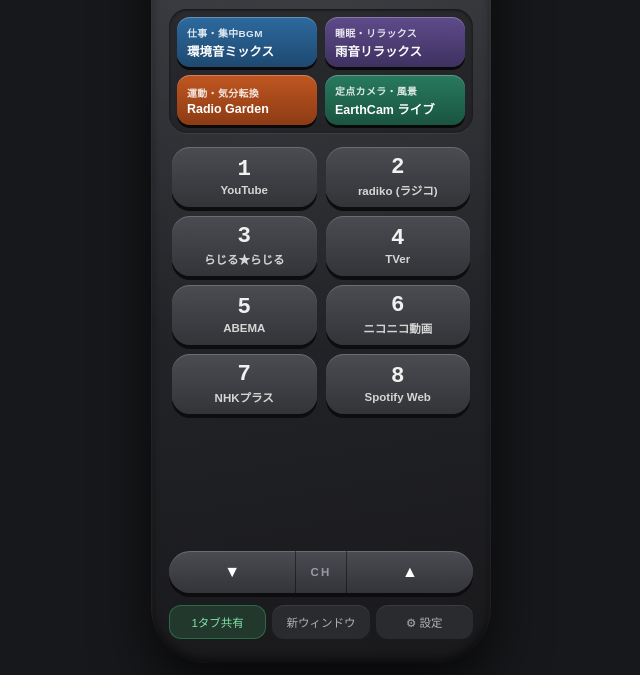
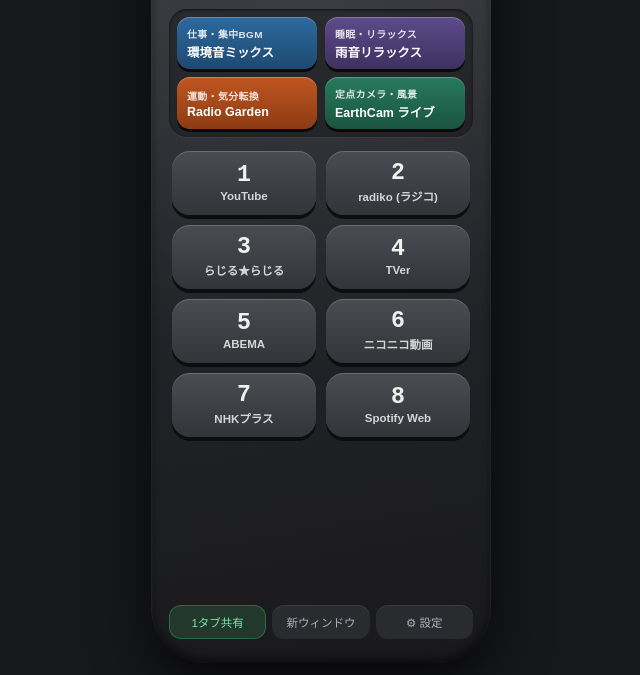
Before and after one commit to nsokatg/Ottchanel, a plain HTML site: page index.html in a window 1280 px wide. Shown: the part 125-800 px from the top of the page, without its empty margins (319-959 px from the left). Drawn offline with Linux system fonts and the light colour scheme.

```diff
--- a/index.html
+++ b/index.html
@@ -24,7 +24,7 @@
   .remote {
     width: 100%;
     max-width: 340px;
-    height: min(100%, 820px);
+    height: min(100%, 800px);
     display: flex;
     flex-direction: column;
     gap: 12px;
@@ -92,7 +92,7 @@
     align-items: flex-start;
     justify-content: center;
     gap: 2px;
-    min-height: 50px;
+    min-height: 52px;
     padding: 7px 10px;
     border: none;
     border-radius: 13px;
@@ -137,7 +137,7 @@
     display: grid;
     grid-template-columns: repeat(2, 1fr);
     grid-auto-rows: min-content;
-    gap: 9px;
+    gap: 10px;
     padding: 2px 3px 6px;
   }
 
@@ -148,8 +148,8 @@
     align-items: center;
     justify-content: center;
     gap: 3px;
-    min-height: 60px;
-    padding: 8px 8px;
+    min-height: 64px;
+    padding: 9px 8px;
     border: none;
     border-radius: 18px;
     background: linear-gradient(180deg, #4b4c52, #333438);
@@ -161,13 +161,13 @@
 
   .key:hover { background: linear-gradient(180deg, #5a5b62, #3a3b40); }
   .key:active { transform: translateY(3px); box-shadow: 0 1px 0 #0d0d0f; }
-  .key:focus-visible, .direct-key:focus-visible, .rocker button:focus-visible, .tool-btn:focus-visible { outline: 2px solid #4aa3ff; outline-offset: 2px; }
+  .key:focus-visible, .direct-key:focus-visible, .tool-btn:focus-visible { outline: 2px solid #4aa3ff; outline-offset: 2px; }
   .key.empty { opacity: 0.4; }
   .key.last { background: linear-gradient(180deg, #ee8a2c, #c75a12); box-shadow: 0 4px 0 #7a3608, inset 0 1px 0 rgba(255, 255, 255, 0.25); }
 
   .key-num {
     font-family: "Courier New", Courier, monospace;
-    font-size: 1.4rem;
+    font-size: 1.45rem;
     font-weight: bold;
     line-height: 1;
   }
@@ -194,39 +194,6 @@
   }
   .key.is-open .key-dot, .direct-key.is-open .key-dot { background: #2ecc71; box-shadow: 0 0 6px #2ecc71; }
   .key.is-unknown .key-dot, .direct-key.is-unknown .key-dot { background: #f1c40f; box-shadow: 0 0 6px #f1c40f; }
-
-  /* チャンネル上下（シーソー型） */
-  .rocker {
-    display: flex;
-    align-items: stretch;
-    border-radius: 999px;
-    background: linear-gradient(180deg, #4b4c52, #333438);
-    box-shadow: 0 4px 0 #0d0d0f, inset 0 1px 0 rgba(255, 255, 255, 0.18);
-    overflow: hidden;
-  }
-  .rocker button {
-    flex: 1;
-    padding: 12px 0;
-    border: none;
-    background: transparent;
-    color: #fff;
-    font-size: 1rem;
-    font-weight: bold;
-    cursor: pointer;
-  }
-  .rocker button:hover { background: rgba(255, 255, 255, 0.08); }
-  .rocker button:active { background: rgba(0, 0, 0, 0.3); }
-  .rocker .rocker-label {
-    display: flex;
-    align-items: center;
-    padding: 0 14px;
-    font-size: 0.72rem;
-    font-weight: 800;
-    letter-spacing: 0.2em;
-    color: #9a9aa2;
-    border-left: 1px solid rgba(0, 0, 0, 0.45);
-    border-right: 1px solid rgba(0, 0, 0, 0.45);
-  }
 
   .tools { display: flex; gap: 6px; }
   .tool-btn {
@@ -323,12 +290,6 @@
 
   <!-- 通常チャンネルキー -->
   <div id="keypad" class="keypad"></div>
-
-  <div class="rocker">
-    <button id="chDownBtn" title="前のチャンネル">▼</button>
-    <span class="rocker-label">CH</span>
-    <button id="chUpBtn" title="次のチャンネル">▲</button>
-  </div>
 
   <div class="tools">
     <button id="modeBtn" class="tool-btn shared-on" title="視聴タブの開き方を切り替え">1タブ共有</button>
@@ -482,8 +443,6 @@
   const settingsForm = document.getElementById("settingsForm");
 
   function setLcd(text) { lcd.textContent = text; }
-
-  function currentIndex() { return channels.findIndex((c) => c.id === currentId); }
 
   function syncModeButton() {
     modeBtn.textContent = isSingleTabMode ? "1タブ共有" : "個別タブ";
@@ -664,15 +623,6 @@
     openTargetTab(item.id, `${index + 1}CH ${item.name}`, item.url);
   }
 
-  document.getElementById("chUpBtn").onclick = () => {
-    const i = currentIndex();
-    openChannel(i < 0 ? 0 : (i + 1) % channels.length);
-  };
-  document.getElementById("chDownBtn").onclick = () => {
-    const i = currentIndex();
-    openChannel(i < 0 ? channels.length - 1 : (i - 1 + channels.length) % channels.length);
-  };
-
   window.addEventListener("keydown", (e) => {
     if (settingsModal.style.display === "flex") return;
     if (e.ctrlKey || e.metaKey || e.altKey) return;
```
